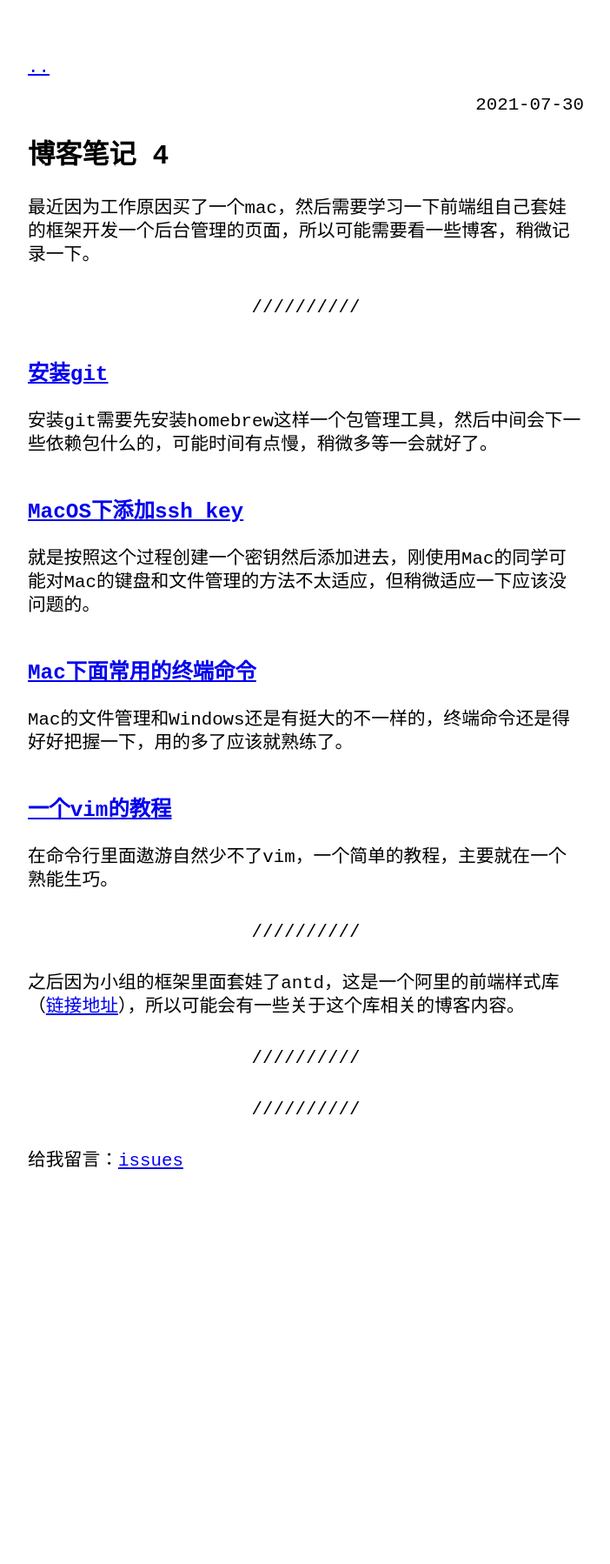
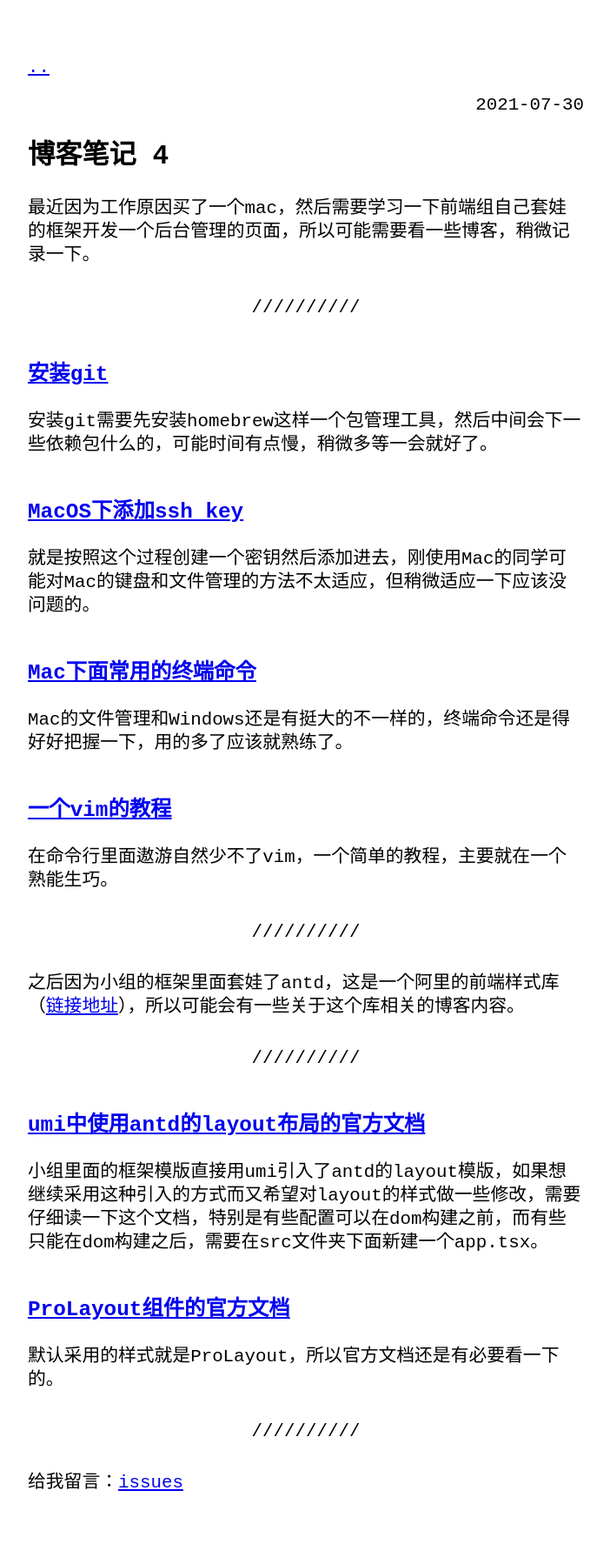
Before and after one commit to wangyu-1999/wangyu-1999.github.io, a Jekyll site: the page built from _posts/2021-07-30-博客笔记-4.md, in a window 1280 px wide. Shown: the whole page at 87% size, without its empty margins (288-990 px from the left). Built offline with Jekyll 4.4.1, drawn with Linux system fonts in a browser that asks for light colours; before the commit the page ends 1428 px from its top, so only the background shows below that.

Commit message:
doc: 更新了博客内容

```diff
--- a/_posts/2021-07-30-博客笔记-4.md
+++ b/_posts/2021-07-30-博客笔记-4.md
@@ -28,3 +28,11 @@ Mac的文件管理和Windows还是有挺大的不一样的，终端命令还是
 之后因为小组的框架里面套娃了antd，这是一个阿里的前端样式库（[链接地址](https://ant.design/docs/react/getting-started-cn)），所以可能会有一些关于这个库相关的博客内容。
 
 ---
+
+### [umi中使用antd的layout布局的官方文档](https://umijs.org/zh-CN/plugins/plugin-layout#构建时配置)
+
+小组里面的框架模版直接用umi引入了antd的layout模版，如果想继续采用这种引入的方式而又希望对layout的样式做一些修改，需要仔细读一下这个文档，特别是有些配置可以在dom构建之前，而有些只能在dom构建之后，需要在src文件夹下面新建一个app.tsx。
+
+### [ProLayout组件的官方文档](https://procomponents.ant.design/components/layout/)
+
+默认采用的样式就是ProLayout，所以官方文档还是有必要看一下的。
```
Also changed, not shown: _posts/2021-08-02-在umi框架中构建antd的布局样式.md (added, +50 -0 lines), img/20210802/报错内容.png (added), img/20210802/解决方案.png (added), 2 other files.
